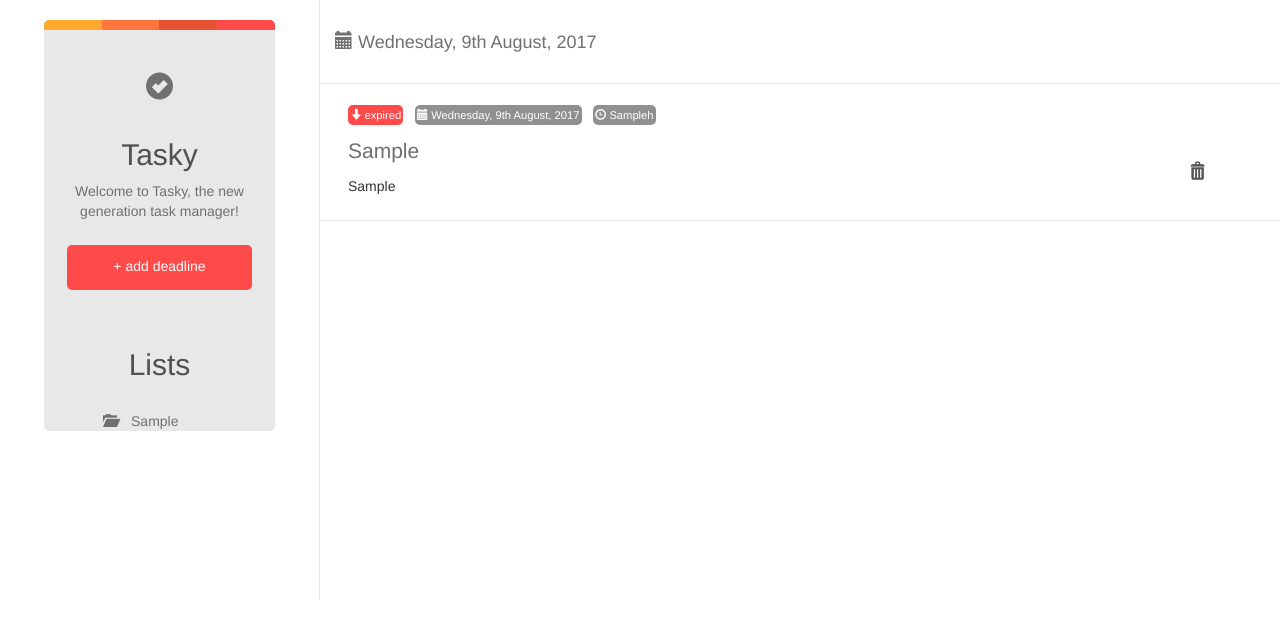
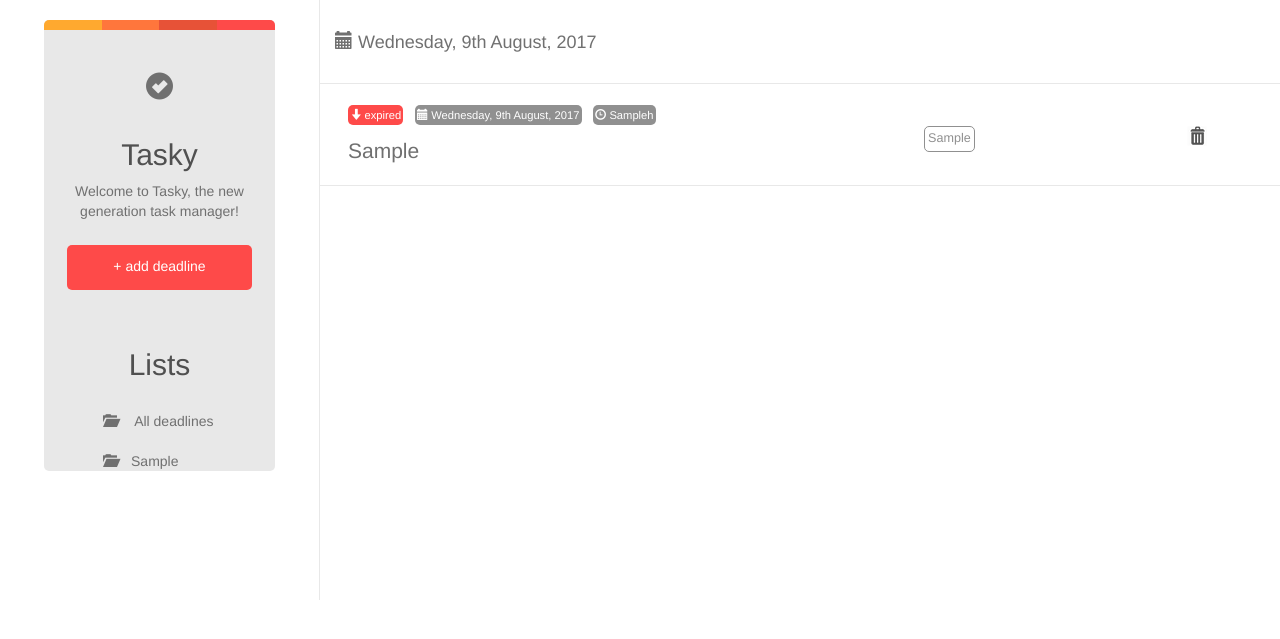
Before and after one commit to arnevbeveren/Task-Manager, a PHP site: page / in a window 1280 px wide. Shown: the part 52-691 px from the top of the page. Run offline with PHP 8.4, Linux system fonts and the light colour scheme; the visitor is signed in with stand-in values (Sample User, id 1); tables that the repository leaves empty or names only in its code hold one stand-in row (values such as "Sample post").

Commit message:
select list
click on list to get only deadlines from that list

```diff
--- a/classes/Deadlines.php
+++ b/classes/Deadlines.php
@@ -77,16 +77,21 @@ class Deadlines
         return $rResult;
     }
 
-    public function getLists()
+    public function getDeadlineList()
     {
         $conn = Db::getInstance();
-        $statement = $conn->prepare("select list from deadlines");
+        $statement = $conn->prepare("select * from deadlines WHERE list = :list");
+                                     ("select list from deadlines");
+        $statement->bindValue(':list', $this->m_sList, PDO::PARAM_INT);
         $statement->execute();
 
         $rResult = $statement->fetchAll(PDO::FETCH_ASSOC);
 
         return $rResult;
     }
+
+
+
 
 
     public function AddDeadline()
@@ -109,7 +114,7 @@ class Deadlines
 
 
         $db = Db::getInstance();
-        $statement = $db->prepare("DELETE FROM deadlines WHERE id = :id");
+        $statement = $db->prepare("DELETE * FROM deadlines WHERE id = :id");
         $statement->bindValue(':id', $this->m_iId, PDO::PARAM_INT);
         $statement->execute();
     }
--- a/css/style.css
+++ b/css/style.css
@@ -115,14 +115,27 @@ nav a.name{
 
 .btnRemove{
     font-size: 1em;
+    margin-top: -0.5em;
 }
 
 p#deadline{
     font-size: 1.5em;
     font-weight: 500;
-    position: relative;
     margin-top: 1.5em;
     color: #707070;
+    padding-bottom: 0em;
+
+}
+
+p#list{
+    color: #909090;
+    font-size: 0.9em;
+    border: 1px solid #909090;
+    padding: 3px;
+    border-radius: 5px;
+    margin-left: 60%;
+    margin-top: -4em;
+    position: absolute;
 }
 
 p#expiredate{
@@ -189,6 +202,10 @@ p#duration{
     color: #707070;
 }
 
+.lists li a:hover{
+    opacity: 0.8;
+}
+
 #folder{
     font-size: 1em;
     padding-right: 1em;
--- a/index.php
+++ b/index.php
@@ -9,8 +9,22 @@ session_start();
 $user = new User();
 $currentProfile = $user->getUser();
 
+
 $deadline = new Deadlines();
-$deadlines = $deadline->getDeadlines();
+
+
+if(isset($_GET["list"])){
+    $deadline->setList( $_GET["list"] );
+    $deadlines = $deadline->getDeadlineList();
+    $deadlines_menu = $deadline->getDeadlines();
+
+}
+else{
+    $deadlines = $deadline->getDeadlines();
+    $deadlines_menu = $deadline->getDeadlines();
+}
+
+
 
 if( !empty($_POST)){
 
@@ -65,13 +79,17 @@ if( !empty($_POST)){
         <h2 class="text-center">Lists</h2>
 
         <ul class="lists">
+            <li>
+                <a href="index.php"><span id='folder' class="glyphicon glyphicon-folder-open" aria-hidden="true"></span> All deadlines</a>
+            </li>
             <?php
             $lastList = "";
-            foreach($deadlines as $key=>$deadline):
+            foreach($deadlines_menu as $key=>$deadline):
                 $list = $deadline['list'];
                 ?>
             <li>
-                <a href="<?php echo $list ?>.php">
+                <a href="index.php?list=<?php echo $list ?>">
+
                     <?php
 
                     if($list !== $lastList){
```
